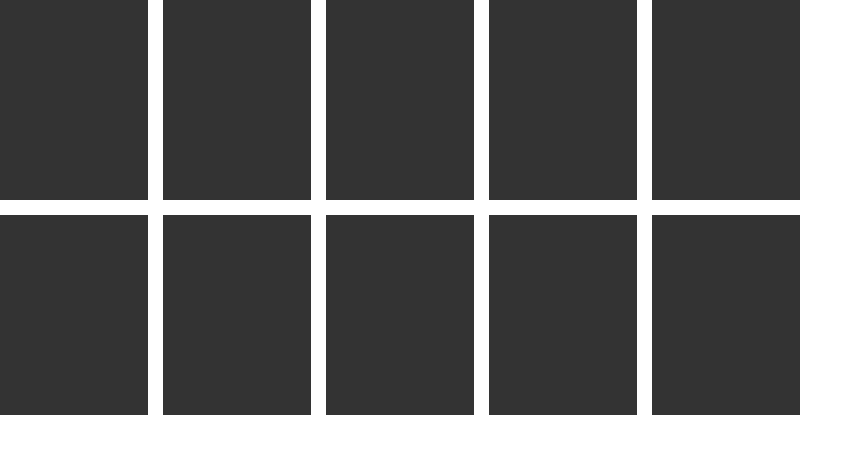
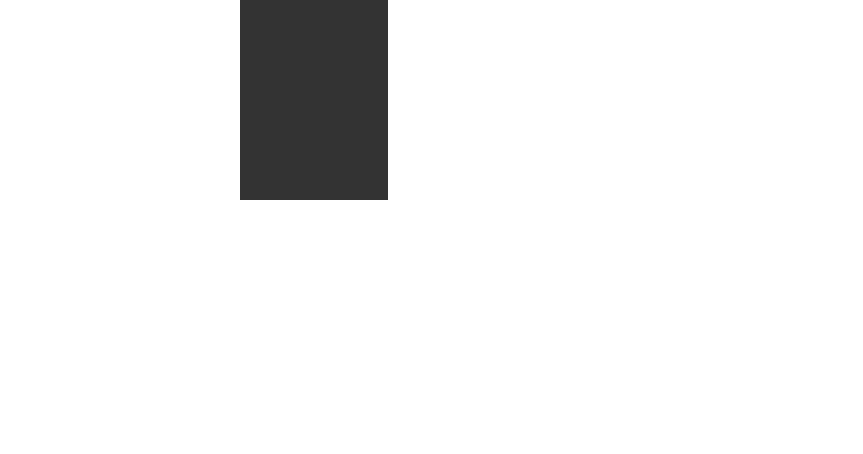
Before and after one commit to florianopolismarcelo/diversos-projetos, a plain HTML site: page projeto-jogo-da-memoria/pages/game.html in a window 1280 px wide. Shown: the whole page, without its empty margins (0-863 px from the left). Drawn offline with Linux system fonts and the light colour scheme.

Commit message:
projeto jogo da memomria

```diff
--- a/projeto-jogo-da-memoria/css/game.css
+++ b/projeto-jogo-da-memoria/css/game.css
@@ -1,9 +1,10 @@
 .grid {
     display: grid;
-    grid-template-columns: 1fr 1fr 1fr 1fr 1fr;
+    grid-template-columns: repeat(5, 1fr);
     gap: 15px;
     width: 100%;
     max-width: 800px;
+    margin: 0 auto;
 }
 
 .card {
--- a/projeto-jogo-da-memoria/pages/game.html
+++ b/projeto-jogo-da-memoria/pages/game.html
@@ -11,16 +11,10 @@
 <body>
   <div class="grid">
 
-    <div class="card"></div>
-    <div class="card"></div>
-    <div class="card"></div>
-    <div class="card"></div>
-    <div class="card"></div>
-    <div class="card"></div>
-    <div class="card"></div>
-    <div class="card"></div>
-    <div class="card"></div>
-    <div class="card"></div>
+    <div class="card">
+      <div class="front"></div>
+      <div class="back"></div>
+    </div>
 
   </div>
 
```
